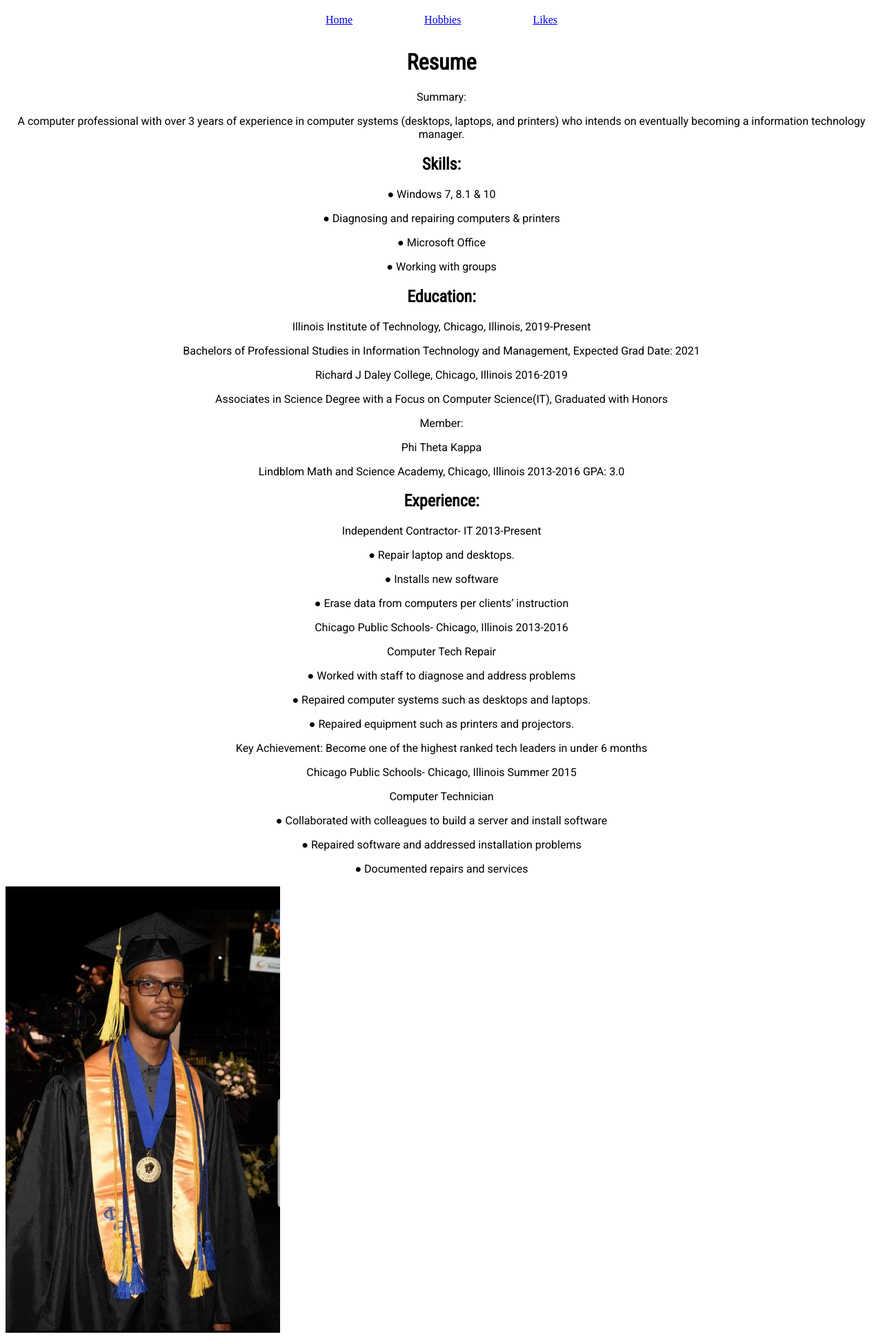
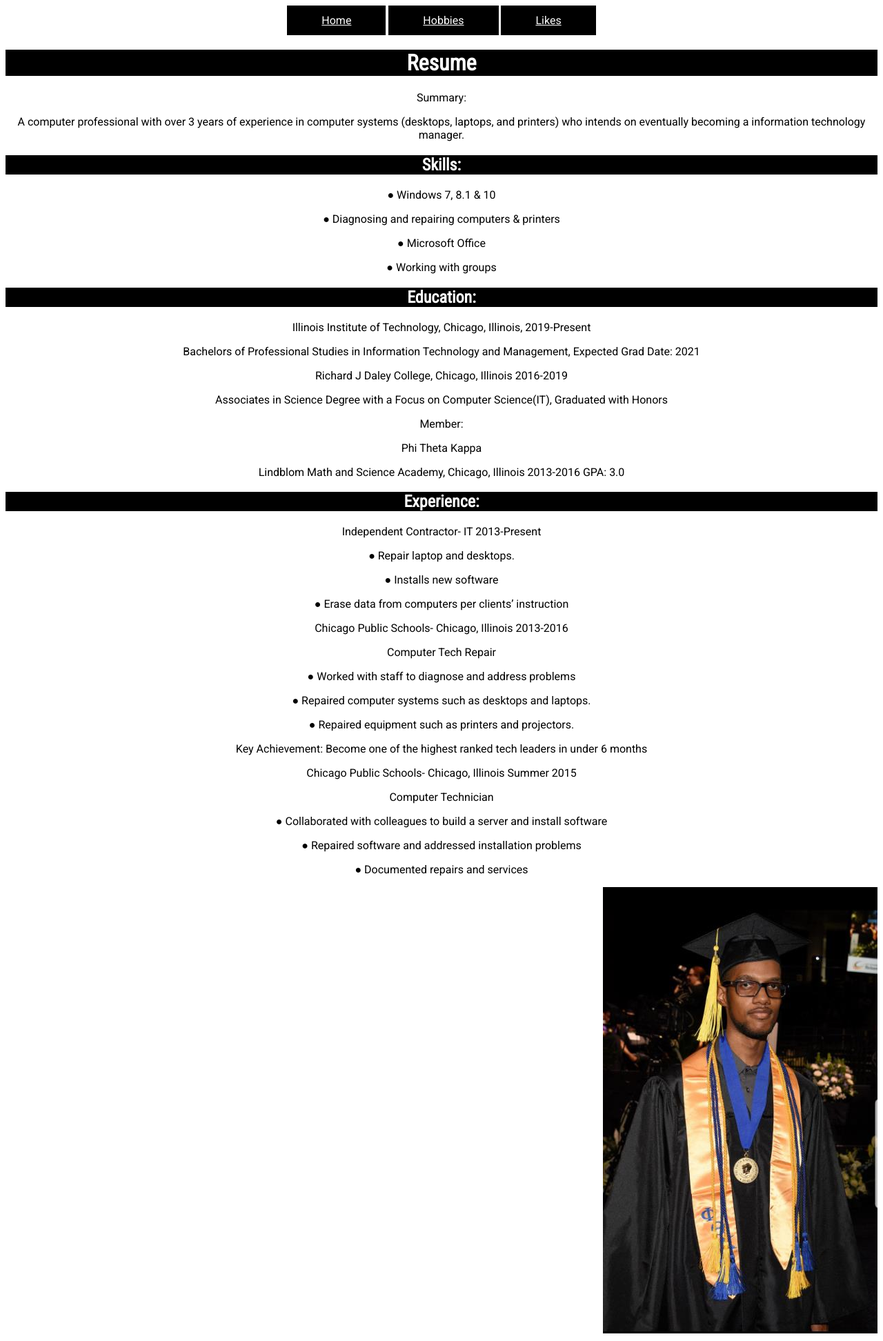
Before and after one commit to ArmaniLeSure/Project2, a PHP site: page /index.html in a window 1280 px wide. Shown: the whole page at 69% size. Run offline with PHP 8.4, Linux system fonts and the light colour scheme.

Commit message:
adding pretty colors to my index.html

```diff
--- a/ssm1.css
+++ b/ssm1.css
@@ -4,6 +4,8 @@ p{
 
 h1, h2{
 	font-family: 'Roboto Condensed', sans-serif;
+	background-color: rgb(0,0,0);
+	color: rgb(255,255,255);
 }
 
 p, h1, h2{
@@ -11,15 +13,22 @@ p, h1, h2{
 }
 
 span{
-
+	 background-color: rgb(0,0,0);
 	display: inline-block;
 	text-align: center;
 	position: relative;
 	padding: 12px 50px;
+}
+a{
+	color: rgb(255,255,255);
 }
 
 nav{
 	width: 75%;
 	text-align: center;
 	margin: 0px auto;
+	font-family: 'Roboto', sans-serif;
 }
+img{
+	float: right;
+}
```
